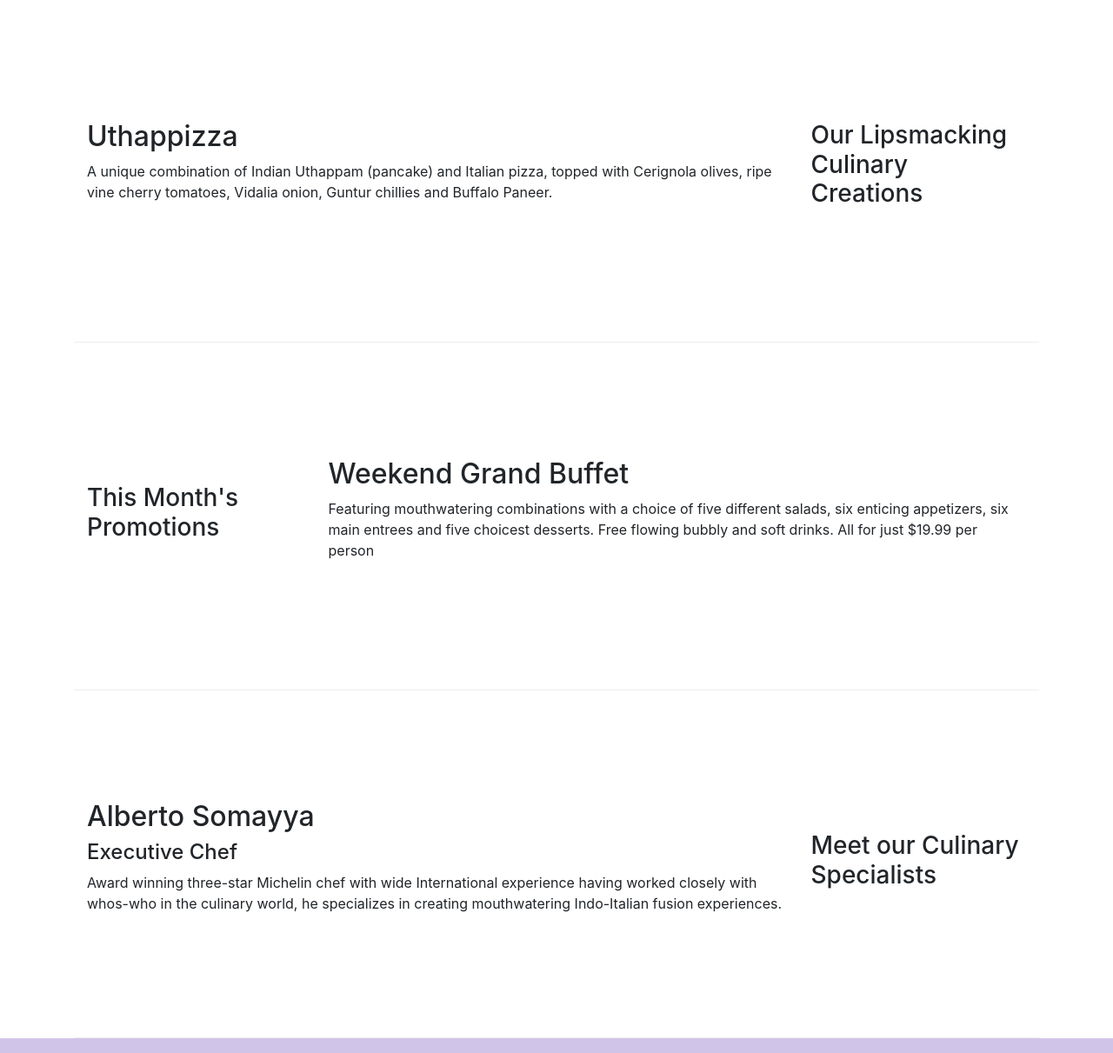
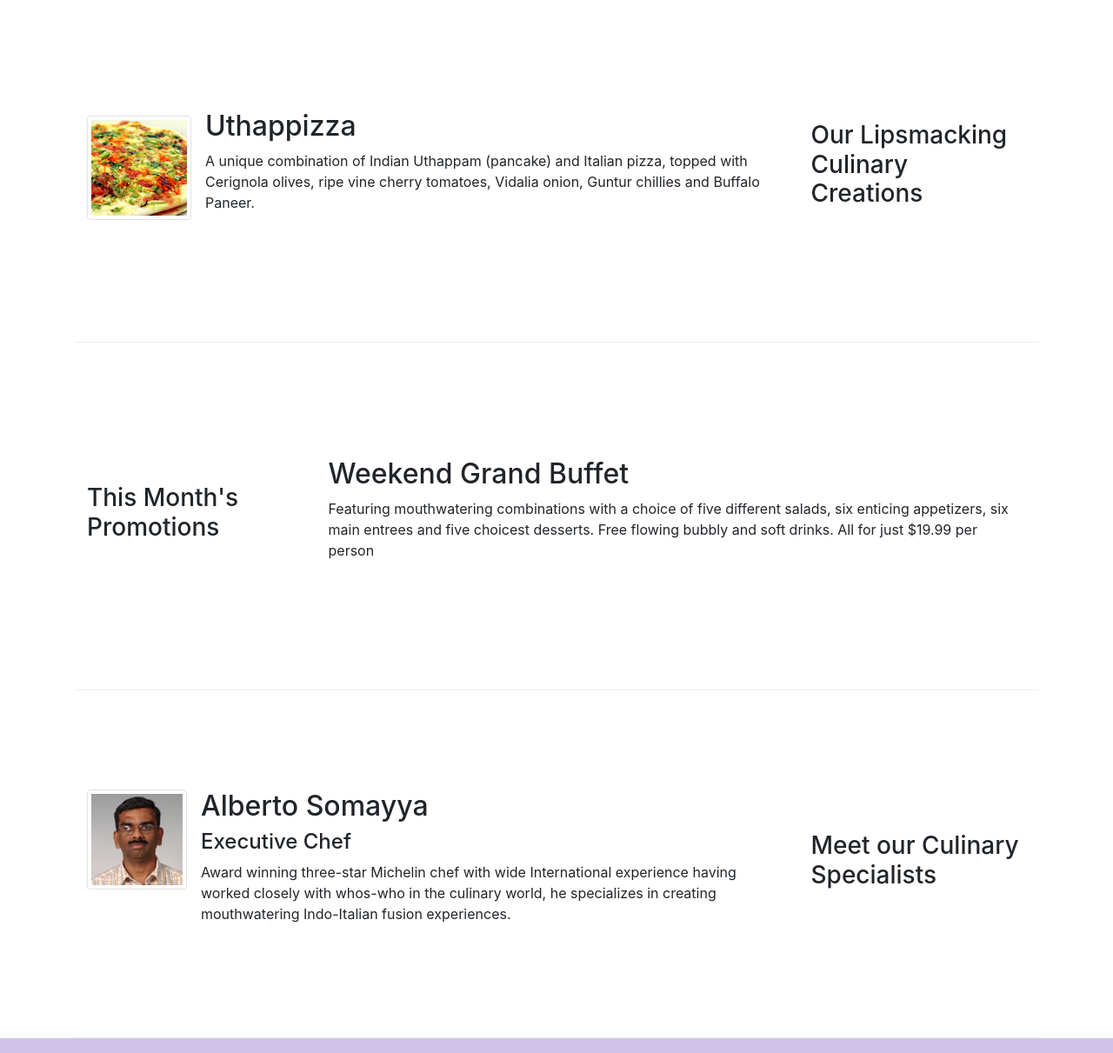
Before and after one commit to yafis630/Bootstrap-4, a website: page index.html in a window 1280 px wide. Shown: the part 340-1551 px from the top of the page at 87% size. Drawn offline with nearby package versions, Linux system fonts and the light colour scheme.

Commit message:
Images and Media

```diff
--- a/index.html
+++ b/index.html
@@ -21,7 +21,7 @@
             <button class="navbar-toggler" type="button" data-toggle="collapse" data-target="#Navbar">
                 <span class="navbar-toggler-icon"></span>
             </button>
-            <a class="navbar-brand mr-auto" href="#">Ristorante Con Fusion</a>
+            <a class="navbar-brand mr-auto" href="#"><img src="img/logo.png" height="30" width="41"></a>
             <div class="collapse navbar-collapse" id="Navbar">
                 <ul class="navbar-nav mr-auto">
                     <li class="nav-items active"><a class="nav-link" href="#"><span class="fa fa-home fa-lg"></span> Home</a></li>
@@ -40,7 +40,8 @@
                     <h1>Ristorante con Fusion</h1>
                     <p>We take inspiration from the World's best cuisines, and create a unique fusion experience. Our lipsmacking creations will tickle your culinary senses!</p>
                 </div>
-                <div class="col-12 col-sm">
+                <div class="col-12 col-sm align-self-center">
+                    <img src="img/logo.png" class="img-fluid">
                 </div>
             </div>
         </div>
@@ -52,8 +53,14 @@
                 <h3>Our Lipsmacking Culinary Creations</h3>
             </div>
             <div class="col col-sm order-sm-first col-md">
-                <h2>Uthappizza</h2>
-                <p>A unique combination of Indian Uthappam (pancake) and Italian pizza, topped with Cerignola olives, ripe vine cherry tomatoes, Vidalia onion, Guntur chillies and Buffalo Paneer.</p>
+                <div class="media">
+                    <img class="d-flex mr-3 img-thumbnail align-self-center"
+                        src="img/uthappizza.png" alt="uthapizza">
+                        <div class="media-body">
+                            <h2 class="mt-0">Uthappizza</h2>
+                            <p class="d-none d-sm-block">A unique combination of Indian Uthappam (pancake) and Italian pizza, topped with Cerignola olives, ripe vine cherry tomatoes, Vidalia onion, Guntur chillies and Buffalo Paneer.</p>
+                        </div>
+                </div>
             </div>
         </div>
 
@@ -64,7 +71,7 @@
             </div>
             <div class="col col-sm col-md">
                 <h2>Weekend Grand Buffet</h2>
-                <p>Featuring mouthwatering combinations with a choice of five different salads, six enticing appetizers, six main entrees and five choicest desserts. Free flowing bubbly and soft drinks. All for just $19.99 per person </p>
+                <p class="d-none d-sm-block">Featuring mouthwatering combinations with a choice of five different salads, six enticing appetizers, six main entrees and five choicest desserts. Free flowing bubbly and soft drinks. All for just $19.99 per person </p>
             </div>
         </div>
 
@@ -73,9 +80,15 @@
                 <h3>Meet our Culinary Specialists</h3>
             </div>
             <div class="col col-sm order-sm-first col-md">
-                <h2>Alberto Somayya</h2>
-                <h4>Executive Chef</h4>
-                <p>Award winning three-star Michelin chef with wide International experience having worked closely with whos-who in the culinary world, he specializes in creating mouthwatering Indo-Italian fusion experiences. </p>
+                <div class="media">
+                    <img class="d-flex mr-3 img-thumbnail align-self center"
+                        src="img/alberto.png" alt="alberto">
+                    <div class="media-body">
+                        <h2 class="mt-0">Alberto Somayya</h2>
+                        <h4>Executive Chef</h4>
+                        <p class="d-none d-sm-block">Award winning three-star Michelin chef with wide International experience having worked closely with whos-who in the culinary world, he specializes in creating mouthwatering Indo-Italian fusion experiences. </p>
+                    </div>
+                </div>
             </div>
         </div>
     </div>
```
Also changed, not shown: aboutus.html (+3 -2 lines), contactus.html (+3 -2 lines), img/alberto.png (added), img/buffet.png (added), img/logo.png (added), img/uthappizza.png (added).
